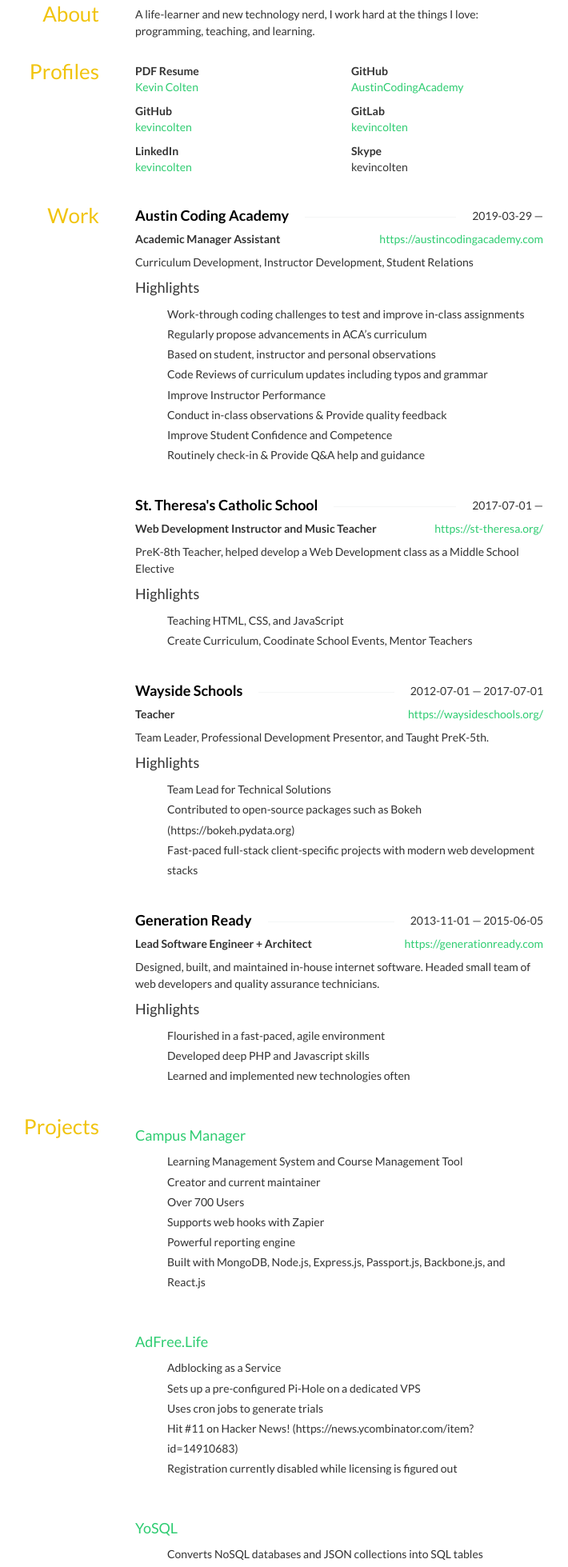
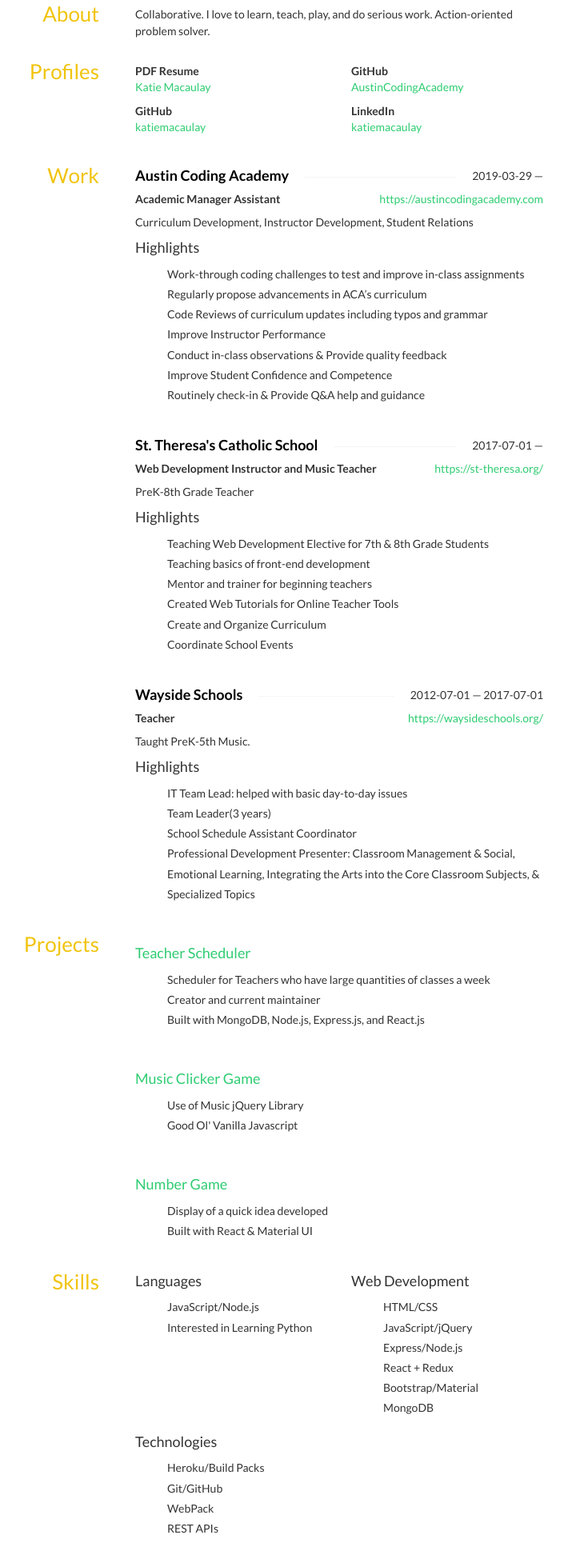
Before and after one commit to katiemacaulay/katiemacaulay.github.io, a website: page index.html in a window 1280 px wide. Shown: the part 583-2542 px from the top of the page at 80% size, without its empty margins (306-1016 px from the left). Drawn offline with nearby package versions, Linux system fonts and the light colour scheme; some icons are missing.

Commit message:
don't know whats happeninging

```diff
--- a/index.html
+++ b/index.html
@@ -238,7 +238,7 @@
 			<h3>About</h3>
 		</aside>
 		<div class="col-sm-9">
-			<p>A life-learner and new technology nerd, I work hard at the things I love: programming, teaching, and learning.</p>
+			<p>Collaborative. I love to learn, teach, play, and do serious work. Action-oriented problem solver.</p>
 		</div>
 	</section>
 	<section id="profiles" class="row">
@@ -253,7 +253,7 @@
 					</strong>
 					<div class="username">
 						<div class="url">
-							<a href="http://kevincolten.com/KevinColten.pdf">Kevin Colten</a>
+							<a href="in-progress">Katie Macaulay</a>
 						</div>
 					</div>
 				</div>
@@ -273,17 +273,7 @@
 					</strong>
 					<div class="username">
 						<div class="url">
-							<a href="https://github.com/kevincolten">kevincolten</a>
-						</div>
-					</div>
-				</div>
-				<div class="col-sm-6">
-					<strong class="network">
-						GitLab
-					</strong>
-					<div class="username">
-						<div class="url">
-							<a href="https://github.com/kevincolten">kevincolten</a>
+							<a href="https://github.com/katiemacaulay">katiemacaulay</a>
 						</div>
 					</div>
 				</div>
@@ -293,16 +283,8 @@
 					</strong>
 					<div class="username">
 						<div class="url">
-							<a href="https://www.linkedin.com/in/kevincolten/">kevincolten</a>
+							<a href="https://www.linkedin.com/in/katiemacaulay-1/">katiemacaulay</a>
 						</div>
-					</div>
-				</div>
-				<div class="col-sm-6">
-					<strong class="network">
-						Skype
-					</strong>
-					<div class="username">
-							kevincolten
 					</div>
 				</div>
 			</div>
@@ -335,7 +317,6 @@
 				<ul class="highlights">
 					<li class="bullet">Work-through coding challenges to test and improve in-class assignments</li>
 					<li class="bullet">Regularly propose advancements in ACA’s curriculum</li>
-					<li class="bullet">Based on student, instructor and personal observations</li>
 					<li class="bullet">Code Reviews of curriculum updates including typos and grammar</li>
 					<li class="bullet">Improve Instructor Performance</li>
 					<li class="bullet">Conduct in-class observations &amp; Provide quality feedback</li>
@@ -357,12 +338,16 @@
 					Web Development Instructor and Music Teacher
 				</div>
 				<div class="summary">
-					<p>PreK-8th Teacher, helped develop a Web Development class as a Middle School Elective</p>
+					<p>PreK-8th Grade Teacher</p>
 				</div>
 				<h4>Highlights</h4>
 				<ul class="highlights">
-					<li class="bullet">Teaching HTML, CSS, and JavaScript</li>
-					<li class="bullet">Create Curriculum, Coodinate School Events, Mentor Teachers</li>
+					<li class="bullet">Teaching Web Development Elective for 7th &amp; 8th Grade Students</li>
+					<li class="bullet">Teaching basics of front-end development</li>
+					<li class="bullet">Mentor and trainer for beginning teachers</li>
+					<li class="bullet">Created Web Tutorials for Online Teacher Tools</li>
+					<li class="bullet">Create and Organize Curriculum</li>
+					<li class="bullet">Coordinate School Events</li>
 				</ul>
 			</div>
 			<div class="col-sm-12">
@@ -379,36 +364,14 @@
 					Teacher
 				</div>
 				<div class="summary">
-					<p>Team Leader, Professional Development Presentor, and Taught PreK-5th.</p>
+					<p>Taught PreK-5th Music.</p>
 				</div>
 				<h4>Highlights</h4>
 				<ul class="highlights">
-					<li class="bullet">Team Lead for Technical Solutions</li>
-					<li class="bullet">Contributed to open-source packages such as Bokeh (https://bokeh.pydata.org)</li>
-					<li class="bullet">Fast-paced full-stack client-specific projects with modern web development stacks</li>
-				</ul>
-			</div>
-			<div class="col-sm-12">
-				<h4 class="strike-through">
-					<span>Generation Ready</span>
-					<span class="date">
-						2013-11-01 — 2015-06-05
-					</span>
-				</h4>
-				<div class="website pull-right">
-					<a href="https://generationready.com">https://generationready.com</a>
-				</div>
-				<div class="position">
-					Lead Software Engineer + Architect
-				</div>
-				<div class="summary">
-					<p>Designed, built, and maintained in-house internet software. Headed small team of web developers and quality assurance technicians.</p>
-				</div>
-				<h4>Highlights</h4>
-				<ul class="highlights">
-					<li class="bullet">Flourished in a fast-paced, agile environment</li>
-					<li class="bullet">Developed deep PHP and Javascript skills</li>
-					<li class="bullet">Learned and implemented new technologies often</li>
+					<li class="bullet">IT Team Lead: helped with basic day-to-day issues</li>
+					<li class="bullet">Team Leader(3 years)</li>
+					<li class="bullet">School Schedule Assistant Coordinator</li>
+					<li class="bullet">Professional Development Presenter: Classroom Management &amp; Social, Emotional Learning, Integrating the Arts into the Core Classroom Subjects, &amp; Specialized Topics</li>
 				</ul>
 			</div>
 			</div>
@@ -426,48 +389,39 @@
             <div class="row">
             <div class="col-sm-12">
                 <div class="name">
-                    <a href="https://github.com/AustinCodingAcademy/campus-manager"><h4>Campus Manager</h4></a>
+                    <a href="https://github.com/katiemacaulay/TeacherScheduler"><h4>Teacher Scheduler</h4></a>
                 </div>
                 <div class="summary">
                     <span></span>
                 </div>
 				<ul class="highlights">
-					<li>Learning Management System and Course Management Tool</li>
+					<li>Scheduler for Teachers who have large quantities of classes a week</li>
 					<li>Creator and current maintainer</li>
-					<li>Over 700 Users</li>
-					<li>Supports web hooks with Zapier</li>
-					<li>Powerful reporting engine</li>
-					<li>Built with MongoDB, Node.js, Express.js, Passport.js, Backbone.js, and React.js</li>
+					<li>Built with MongoDB, Node.js, Express.js, and React.js</li>
 				</ul>
             </div>
             <div class="col-sm-12">
                 <div class="name">
-                    <a href="https://ad-free-life.herokuapp.com/"><h4>AdFree.Life</h4></a>
+                    <a href="https://github.com/katiemacaulay/checkpoint/tree/master/checkpoint3"><h4>Music Clicker Game</h4></a>
                 </div>
                 <div class="summary">
                     <span></span>
                 </div>
 				<ul class="highlights">
-					<li>Adblocking as a Service</li>
-					<li>Sets up a pre-configured Pi-Hole on a dedicated VPS</li>
-					<li>Uses cron jobs to generate trials</li>
-					<li>Hit #11 on Hacker News! (https://news.ycombinator.com/item?id=14910683)</li>
-					<li>Registration currently disabled while licensing is figured out</li>
+					<li>Use of Music jQuery Library</li>
+					<li>Good Ol&#x27; Vanilla Javascript</li>
 				</ul>
             </div>
             <div class="col-sm-12">
                 <div class="name">
-                    <a href="https://github.com/kevincolten/yosql"><h4>YoSQL</h4></a>
+                    <a href="https://github.com/katiemacaulay/AddingNumberGame"><h4>Number Game</h4></a>
                 </div>
                 <div class="summary">
                     <span></span>
                 </div>
 				<ul class="highlights">
-					<li>Converts NoSQL databases and JSON collections into SQL tables</li>
-					<li>Creator and current maintainer</li>
-					<li>Integrates with Zapier for web hook functionality</li>
-					<li>Save and share queries</li>
-					<li>API to integrate with any SPA frontend</li>
+					<li>Display of a quick idea developed</li>
+					<li>Built with React &amp; Material UI</li>
 				</ul>
             </div>
             </div>
@@ -487,14 +441,7 @@
 				</div>
 				<ul class="keywords">
 					<li>JavaScript/Node.js</li>
-					<li>Ruby</li>
-					<li>PHP</li>
-					<li>Python</li>
-					<li>SQL</li>
-					<li>NoSQL</li>
-					<li>Bash</li>
-					<li>Linux</li>
-					<li>C#</li>
+					<li>Interested in Learning Python</li>
 				</ul>
 			</div>
 			<div class="col-sm-6">
@@ -505,17 +452,9 @@
 					<li>HTML/CSS</li>
 					<li>JavaScript/jQuery</li>
 					<li>Express/Node.js</li>
-					<li>Backbone/React + Redux</li>
-					<li>Rails</li>
-					<li>Laravel</li>
-					<li>Bootstrap/Foundation/Material</li>
+					<li>React + Redux</li>
+					<li>Bootstrap/Material</li>
 					<li>MongoDB</li>
-					<li>MySQL/Postgres/Sqlite</li>
-					<li>Authorization/Authentication</li>
-					<li>Responsive/Mobile Development</li>
-					<li>Bokeh/Bokeh Server</li>
-					<li>Grunt/Gulp/Webpack</li>
-					<li>SASS/LESS/UglifyJS</li>
 				</ul>
 			</div>
 			<div class="col-sm-6">
@@ -523,16 +462,10 @@
 					<h4>Technologies</h4>
 				</div>
 				<ul class="keywords">
-					<li>Continuous Integration</li>
-					<li>Automated Deployment</li>
-					<li>Automated Testing</li>
-					<li>AWS/Heroku/DigitalOcean</li>
 					<li>Heroku/Build Packs</li>
 					<li>Git/GitHub</li>
-					<li>Grunt/Gulp/WebPack</li>
+					<li>WebPack</li>
 					<li>REST APIs</li>
-					<li>Automated SSL Certificates</li>
-					<li>Data Visualization</li>
 				</ul>
 			</div>
 			</div>
```
